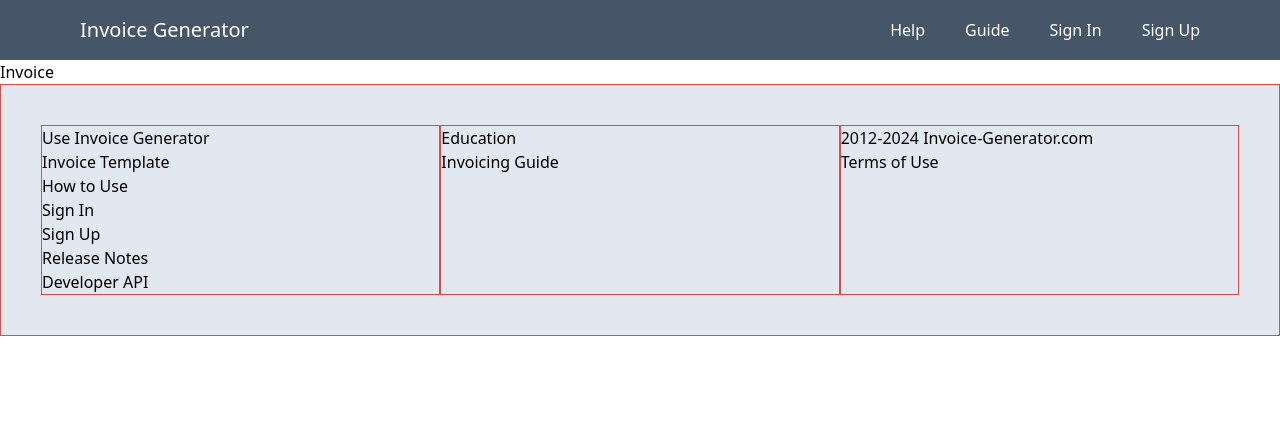
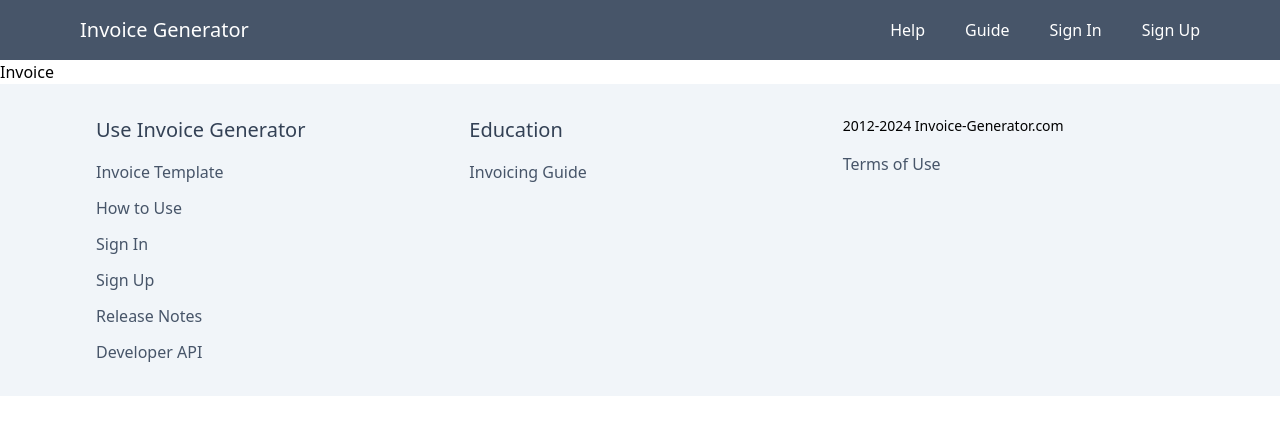
Before and after one commit to AyushKazi/InvoiceGenerator, a React (Vite) app in the folder frontend/: page / in a window 1280 px wide. Shown: the top 434 px of the page. Built offline with nearby package versions, Linux system fonts and the light colour scheme.

Commit message:
footer design

```diff
--- a/frontend/src/components/Footer/Footer.jsx
+++ b/frontend/src/components/Footer/Footer.jsx
@@ -3,25 +3,29 @@
 const Footer = () => {
   return (
     <>
-      <div className="footer bg-slate-200 grid grid-cols-1 px-10 py-10 border border-red-500 md:grid-cols-3">
-        <div className="border border-red-500">
-          <h2>Use Invoice Generator</h2>
-          <ul className="flex flex-col ">
-            <li>Invoice Template</li>
-            <li>How to Use</li>
-            <li>Sign In</li>
-            <li>Sign Up</li>
-            <li>Release Notes</li>
-            <li>Developer API</li>
+      <div className="footer bg-slate-100 grid grid-cols-1 px-10 py-2  md:grid-cols-3 md:px-20">
+        <div className="  px-4 py-6 ">
+          <h2 className="font-medium lg:text-xl text-slate-700">
+            Use Invoice Generator
+          </h2>
+          <ul className="flex flex-col text-sm gap-3 mt-4 ">
+            <li className="text-slate-600 lg:text-base">Invoice Template</li>
+            <li className="text-slate-600 lg:text-base">How to Use</li>
+            <li className="text-slate-600 lg:text-base">Sign In</li>
+            <li className="text-slate-600 lg:text-base">Sign Up</li>
+            <li className="text-slate-600 lg:text-base">Release Notes</li>
+            <li className="text-slate-600 lg:text-base">Developer API</li>
           </ul>
         </div>
-        <div className="border border-red-500">
-          <h2>Education</h2>
-          <p>Invoicing Guide</p>
+        <div className="  px-4 py-6">
+          <h2 className="font-medium text-slate-700 lg:text-xl">Education</h2>
+          <p className="text-sm mt-4 text-slate-600 lg:text-base">
+            Invoicing Guide
+          </p>
         </div>
-        <div className="border border-red-500">
-          <p>2012-2024 Invoice-Generator.com</p>
-          <p>Terms of Use</p>
+        <div className="  px-4 py-6 ">
+          <p className="text-sm mb-4">2012-2024 Invoice-Generator.com</p>
+          <p className="text-sm text-slate-600 lg:text-base">Terms of Use</p>
         </div>
       </div>
     </>
```
